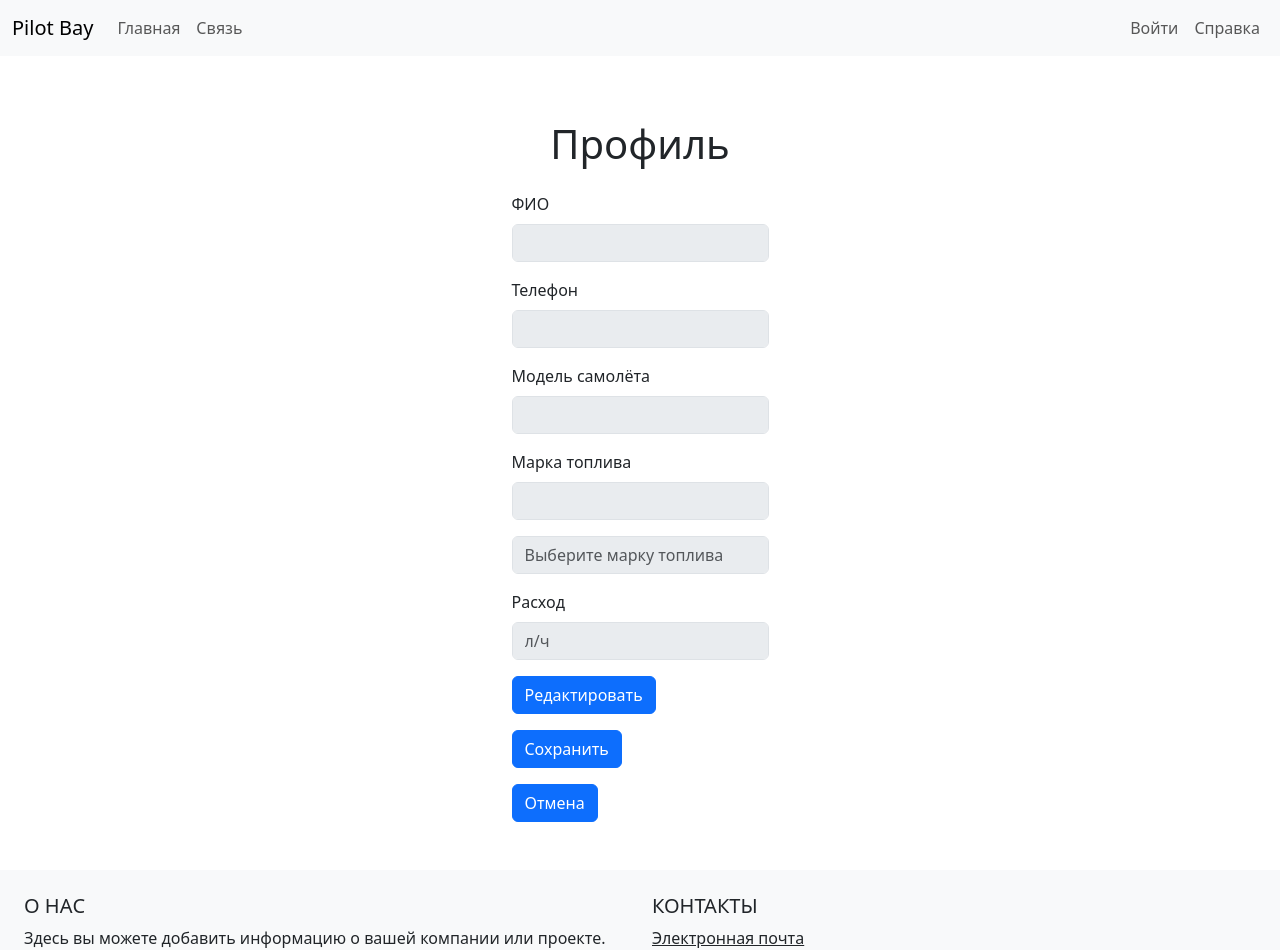
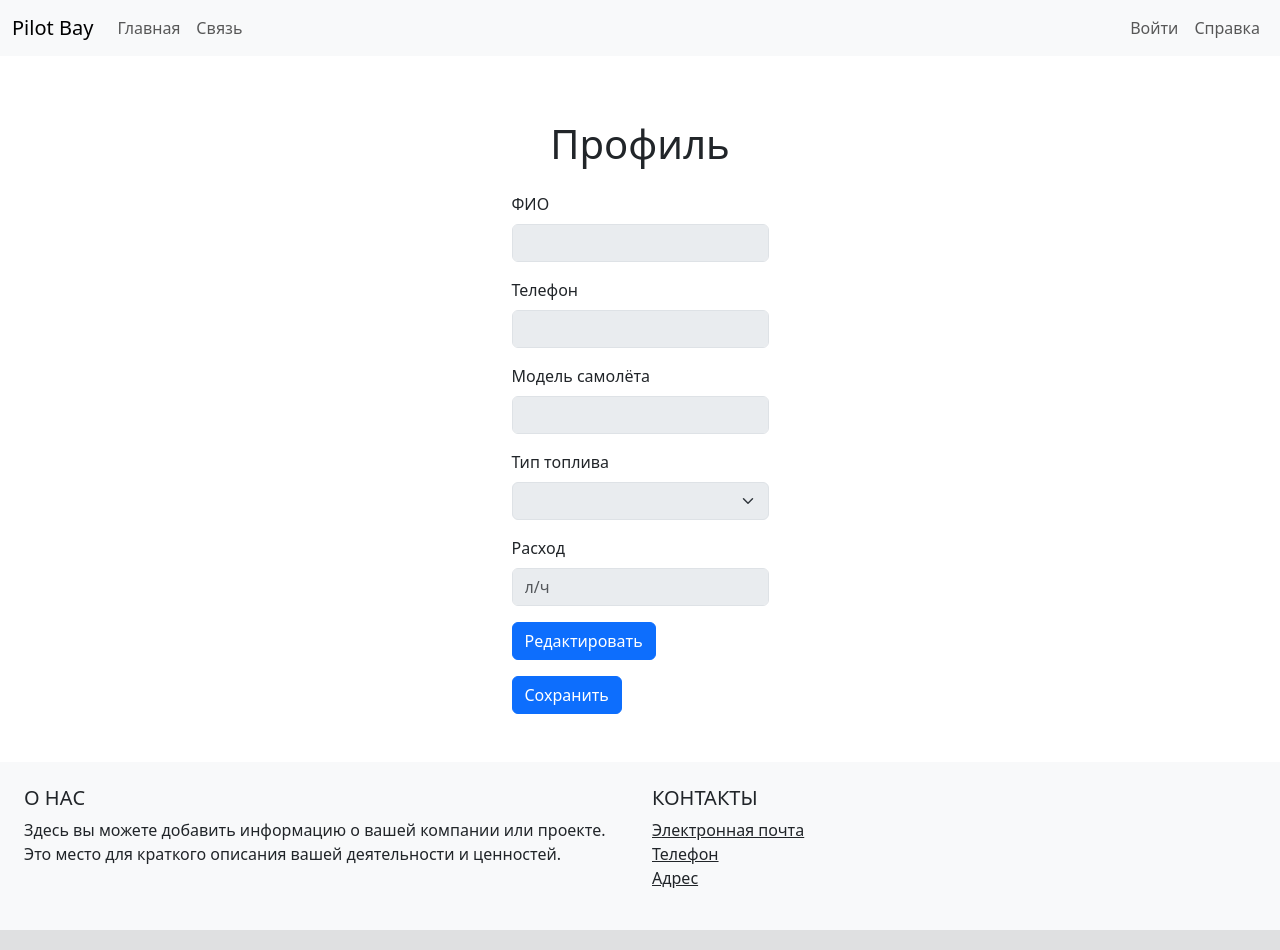
Before and after one commit to Skandi01/Pilot_Bay, an Angular app: page /profile in a window 1280 px wide. Shown: the top 950 px of the page. Built offline with nearby package versions, Linux system fonts and the light colour scheme.

Commit message:
доделал профиль пилота, исправил роутинг на домашнюю страницу

```diff
--- a/src/app/app.routes.ts
+++ b/src/app/app.routes.ts
@@ -6,9 +6,11 @@ import { ForumComponent } from './forum/forum.component';
 import { AboutComponent } from './about/about.component';
 import { AuthoriseComponent } from './authorise/authorise.component';
 import { ProfileComponent } from './profiles/profile/profile.component';
+import { GeneralComponent } from './general/general.component';
 
 export const routes: Routes = [
-    { path: '', component: MainComponent },
+    { path: '', redirectTo: '/general', pathMatch: 'full' },
+    { path: 'general', component: GeneralComponent },
     { path: 'flight_plan', component: MarchrouteComponent },
     { path: 'forum', component: ForumComponent },
     { path: 'login', component: LoginComponent },
--- /dev/null
+++ b/src/app/general/general.component.css
@@ -0,0 +1,3 @@
+:host {
+  display: block;
+}
--- /dev/null
+++ b/src/app/general/general.component.html
@@ -0,0 +1 @@
+<a>General works!</a>
--- /dev/null
+++ b/src/app/general/general.component.ts
@@ -0,0 +1,11 @@
+import { ChangeDetectionStrategy, Component } from '@angular/core';
+
+@Component({
+  selector: 'app-general',
+  standalone: true,
+  imports: [],
+  templateUrl: './general.component.html',
+  styleUrl: './general.component.css',
+  changeDetection: ChangeDetectionStrategy.OnPush,
+})
+export class GeneralComponent { }
--- a/src/app/header/header.component.html
+++ b/src/app/header/header.component.html
@@ -1,14 +1,14 @@
 <header>
     <nav class="navbar navbar-expand-lg navbar-light bg-light">
         <div class="container-fluid">
-          <a class="navbar-brand" href="">Pilot Bay</a>
+          <a class="navbar-brand" routerLink="general">Pilot Bay</a>
           <button class="navbar-toggler" type="button" data-bs-toggle="collapse" data-bs-target="#navbarSupportedContent" aria-controls="navbarSupportedContent" aria-expanded="false" aria-label="Toggle navigation">
             <span class="navbar-toggler-icon"></span>
           </button>
           <div class="collapse navbar-collapse" id="navbarSupportedContent">
             <ul class="navbar-nav me-auto mb-2 mb-lg-0">
               <li class="nav-item">
-                <a class="nav-link" routerLinkActive="active" aria-current="page" href="">Главная</a>
+                <a class="nav-link" routerLink="general" routerLinkActive="active">Главная</a>
               </li>
               <li class="nav-item" *ngIf="isPilot">
                 <a class="nav-link" routerLink="flight_plan" routerLinkActive="active">Маршрут</a>
--- a/src/app/header/header.component.ts
+++ b/src/app/header/header.component.ts
@@ -35,7 +35,7 @@ export class HeaderComponent {
 
   ngOnInit(){
     //this.checkUserType();
-
+    if(!this.isLogin){
       this.dataService.data$.subscribe({
         next: (userStr) => {
           console.log('Инит хедера выполнен');
@@ -59,6 +59,7 @@ export class HeaderComponent {
         }
       });
     }
+  }
 
   openLogoutDialog() {
     const modalRef = this.modalService.open(LogoutMdComponent);
--- a/src/app/models/airfield/IFuel.ts
+++ b/src/app/models/airfield/IFuel.ts
@@ -5,5 +5,5 @@
  */
 export interface IFuel{
     id: number;
-    name: string;
+    type: string;
 }
--- a/src/app/profiles/profile/profile.component.html
+++ b/src/app/profiles/profile/profile.component.html
@@ -1,6 +1,7 @@
 <div class="container mt-5">
     <h1 class="text-center">Профиль</h1>
     <form [formGroup]="profileForm" class="p-3">
+
         <div class="mb-3">
             <div class="mb-3">
                 <label for="InputFio" class="form-label">ФИО</label>
@@ -17,7 +18,7 @@
 
                 <div *ngIf="profileForm.get('phone')?.invalid && (profileForm.get('phone')?.touched || profileForm.get('phone')?.dirty)">
                   <label for="InputPhone" class="form-label text-danger" *ngIf="profileForm.get('phone')?.errors?.['required']">Обязательное поле</label>
-                  <label for="InputPhone" class="form-label text-danger" *ngIf="profileForm.get('phone')?.errors?.['pattern']">Минимум 5 символов</label>
+                  <label for="InputPhone" class="form-label text-danger" *ngIf="profileForm.get('phone')?.errors?.['minlength']">Минимум 11 цифр</label>
                 </div>
             </div>
         </div>
@@ -30,30 +31,18 @@
               <label for="InputAircraft" class="form-label text-danger" *ngIf="profileForm.get('aircraft')?.errors?.['required']">Обязательное поле</label>
             </div>
         </div>
+
         <div class="mb-3">
-            <label for="InputFuelType" class="form-label">Марка топлива</label>
-            <input type="text" class="form-control" id="InputFuelType" formControlName="fuelType">
+          <label for="SelectFuel" class="form-label">Тип топлива</label>
+          <select class="form-select" id="SelectFuel" aria-label="Default select example" formControlName="fuelType">
+            <option *ngFor="let fuel of options" value="{{fuel.id}}">{{fuel.type}}</option>
+          </select>
 
-            <div *ngIf="profileForm.get('fuelType')?.invalid && (profileForm.get('fuelType')?.touched || profileForm.get('fuelType')?.dirty)">
+            <div *ngIf="profileForm.get('fuelType')?.invalid">
               <label for="InputFuelType" class="form-label text-danger" *ngIf="profileForm.get('fuelType')?.errors?.['required']">Обязательное поле</label>
             </div>
         </div>
-        <div class="dropdown mb-3">
-          <input
-            type="text"
-            class="form-control"
-            formControlName="fuelType"
-            id="dropdownInput"
-            placeholder="Выберите марку топлива"
-            readonly
-            (click)="toggleDropdown()"
-          />
-          <ul class="dropdown-menu" *ngIf="isDropdownOpen">
-            <li *ngFor="let option of options">
-              <a class="dropdown-item" (click)="selectOption(option.name)">{{ option.name }}</a>
-            </li>
-          </ul>
-        </div>
+
         <div class="mb-3">
             <label for="InputConsumption" class="form-label">Расход</label>
             <input type="text" class="form-control" id="InputConsumption" formControlName="consumption" placeholder="л/ч">
@@ -63,14 +52,14 @@
             </div>
         </div>
 
-        <div class="mb-3">
+        <div class="mb-3" *ngIf="!isEditing" >
           <button class="btn btn-primary" (click)="onSubmit()">Редактировать</button>
         </div>
         <div class="mb-3">
-            <button class="btn btn-primary"  (click)="onSave()">Сохранить</button>
+            <button class="btn btn-primary" [disabled]="profileForm.invalid" (click)="onSave()">Сохранить</button>
         </div>
-        <div class="mb-3">
-            <button class="btn btn-primary" [disabled]="profileForm.invalid" (click)="onCancel()">Отмена</button>
+        <div class="mb-3" *ngIf="isEditing" >
+            <button class="btn btn-primary" (click)="onCancel()">Отмена</button>
         </div>
 
     </form>
--- a/src/app/profiles/profile/profile.component.ts
+++ b/src/app/profiles/profile/profile.component.ts
@@ -33,7 +33,7 @@ export class ProfileComponent {
   constructor(private cdr: ChangeDetectorRef, private dataService: DataService, private apiService: ApiService){
     this.profileForm = new FormGroup({
       fio: new FormControl({value: '', disabled: true},[Validators.required,Validators.nullValidator,Validators.minLength(3)]),
-      phone: new FormControl({value: '', disabled: true},[Validators.required,Validators.nullValidator,Validators.pattern('\d{10}')]),
+      phone: new FormControl({value: '', disabled: true},[Validators.required,Validators.nullValidator,Validators.minLength(11)/*Validators.pattern('\d{11}')*/]),
       aircraft: new FormControl({value: '', disabled: true},[Validators.required,Validators.nullValidator]),
       fuelType: new FormControl({value: '', disabled: true},[Validators.required,Validators.nullValidator]),
       consumption: new FormControl({value: '', disabled: true},[Validators.required,Validators.nullValidator])
@@ -126,7 +126,7 @@ export class ProfileComponent {
   }
 
   onSubmit(){
-    //this.isEditing = true;
+    this.isEditing = true;
     this.setFieldsEnable(); //делаем поля активными
     console.log(this.profileForm.value);
 
@@ -144,14 +144,14 @@ export class ProfileComponent {
     let pilot: IPilot = {
       id: this.activeUser.typeId,
       userId: this.activeUser.userId,
-      name: this.profileForm.get('name')?.value,
-      phone: this.profileForm.get('name')?.value,
+      name: this.profileForm.get('fio')?.value,
+      phone: this.profileForm.get('phone')?.value,
       planeId: this.planeId
     }
     let plane: IPlane = {
       id: this.planeId,
       model: this.profileForm.get('aircraft')?.value,
-      fuelId: this.getFuelIdByName(this.profileForm.get('fuelType')?.value),
+      fuelId: this.profileForm.get('fuelType')?.value,
       fuelConsumption: this.profileForm.get('consumption')?.value
     }
     const updatePilot = this.apiService.updatePilot(pilot); //отправляем запрос на обновление пилота
@@ -164,10 +164,12 @@ export class ProfileComponent {
     });
 
     this.formData = this.profileForm.value; //обновляем бекап полей без повторной отправки запросов
+    this.isEditing = false;
   }
 
   onCancel(){
     this.profileForm.setValue(this.formData); //возвращаем старые значения полей
+    this.isEditing = false;
     this.setFieldsDisable();  //дизейблим поля
   }
 
@@ -197,8 +199,14 @@ export class ProfileComponent {
 
   getFuelIdByName(name: string){
     for(const fuel of this.options){
-      if(fuel.name.includes(name)) return fuel.id;
+      if(fuel.type.includes(name)) return fuel.id;
     }
     return 0;
   }
+  getFuelNameById(id: number){
+    for(const fuel of this.options){
+      if(fuel.id == id) return fuel.type;
+    }
+    return "";
+  }
 }
```
Lines whose indentation alone changed are shown as unchanged.
